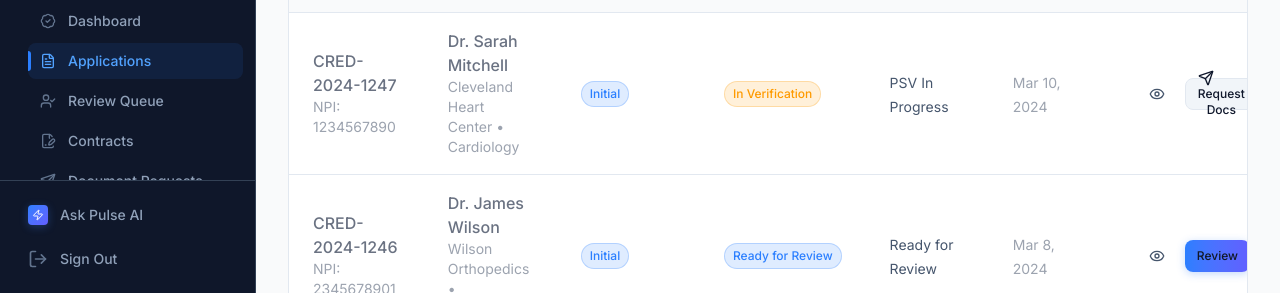
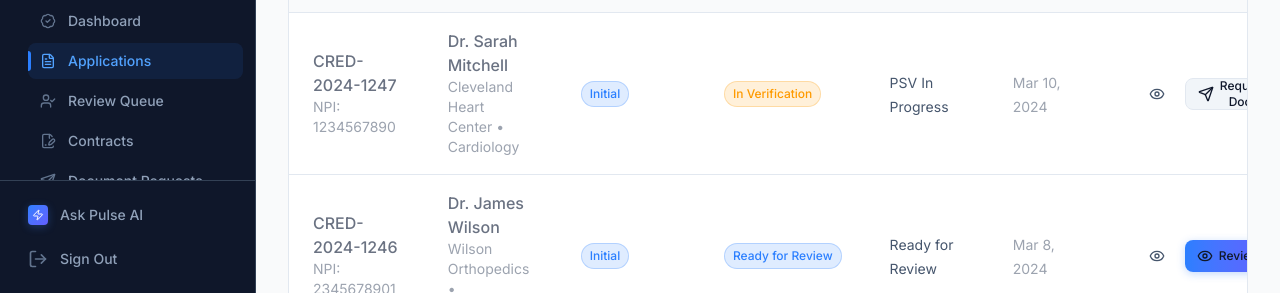
Before and after one commit to CoHoast/clarity-health-network, a Next.js app: page /admin/credentialing/applications in a window 1280 px wide. Shown: the part 507-800 px from the top of the page. Built offline with nearby package versions, Linux system fonts and the light colour scheme.

Commit message:
Fix: Applications page - wire Request Docs button, use icon prop consistently

```diff
--- a/app/admin/credentialing/applications/page.tsx
+++ b/app/admin/credentialing/applications/page.tsx
@@ -326,15 +326,25 @@ export default function ApplicationsPage() {
                         <Eye className="w-4 h-4" />
                       </Button>
                       {app.status === "review" && (
-                        <Link href="/admin/credentialing/review">
-                          <Button variant="primary" size="sm">
-                            Review
-                          </Button>
-                        </Link>
+                        <Button
+                          variant="primary"
+                          size="sm"
+                          icon={<Eye className="w-4 h-4" />}
+                          href="/admin/credentialing/review"
+                        >
+                          Review
+                        </Button>
                       )}
                       {app.status === "verification" && (
-                        <Button variant="secondary" size="sm">
-                          <Send className="w-4 h-4 mr-1" />
+                        <Button
+                          variant="secondary"
+                          size="sm"
+                          icon={<Send className="w-4 h-4" />}
+                          onClick={() => {
+                            setSelectedApplication(app);
+                            setShowRequestModal(true);
+                          }}
+                        >
                           Request Docs
                         </Button>
                       )}
```
